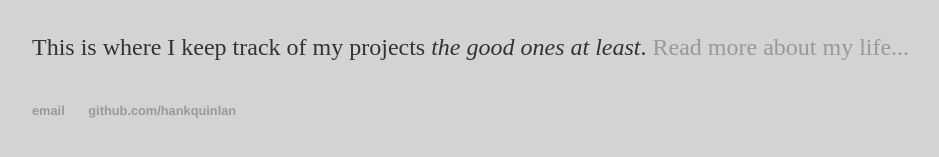
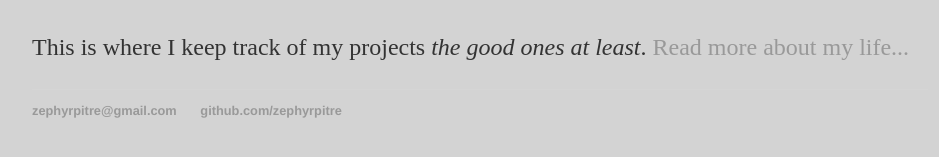
Before and after one commit to ZephyrPitre/ZephyrPitre.github.io, a Jekyll site: the page built from index.html, in a window 1280 px wide. Shown: the part 166-323 px from the top of the page, without its empty margins (160-1099 px from the left). Built offline with Jekyll 4.4.1, drawn with Linux system fonts in a browser that asks for light colours.

Commit message:
Update default.html

```diff
--- a/_layouts/default.html
+++ b/_layouts/default.html
@@ -21,8 +21,8 @@
 			</div><!-- /.container -->
 			<footer>
 	    		<ul>
-	        		<li><a href="mailto:hankquinlanhub@gmail.com">email</a></li>
-	        		<li><a href="https://github.com/hankquinlan">github.com/hankquinlan</a></li>
+	        		<li><a href="mailto:zephyrpitre@gmail.com">zephyrpitre@gmail.com</a></li>
+	        		<li><a href="https://github.com/zephyrpitre">github.com/zephyrpitre</a></li>
 				</ul>
 			</footer>
 		</body>
```
